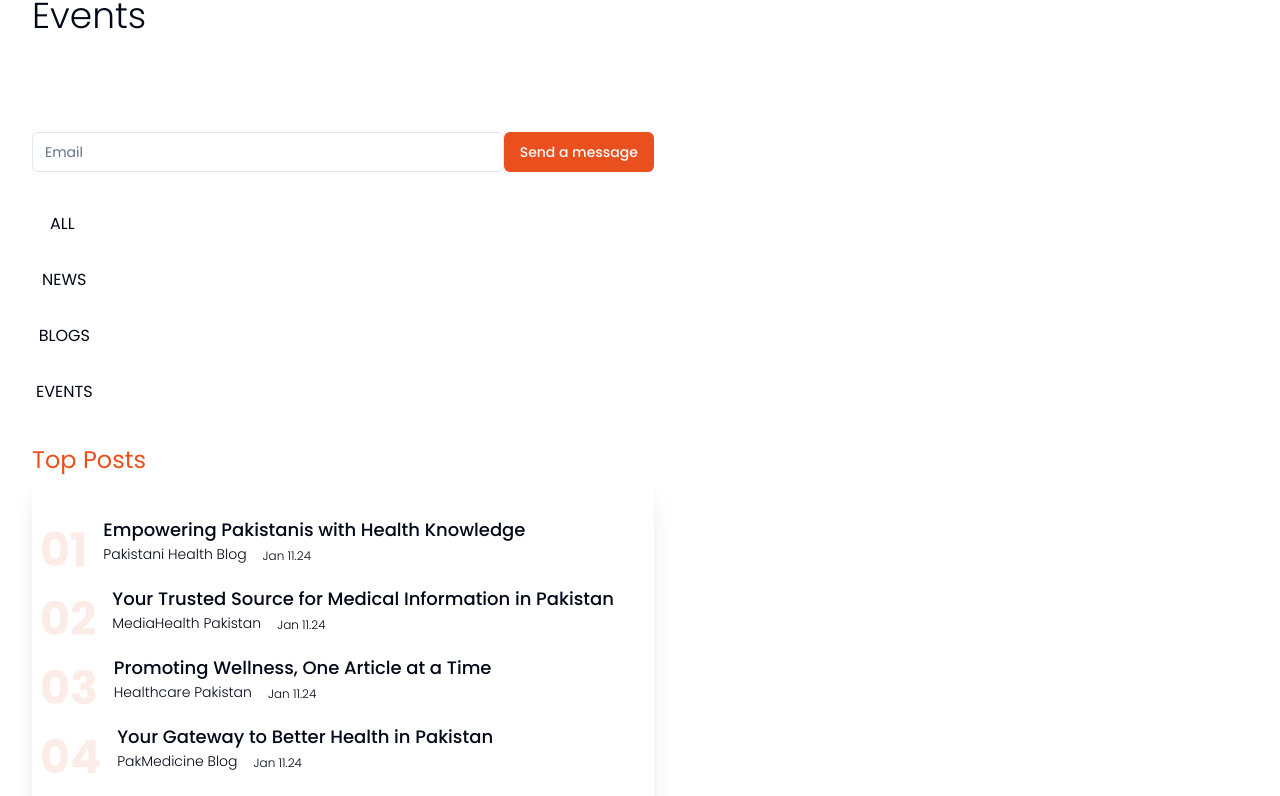
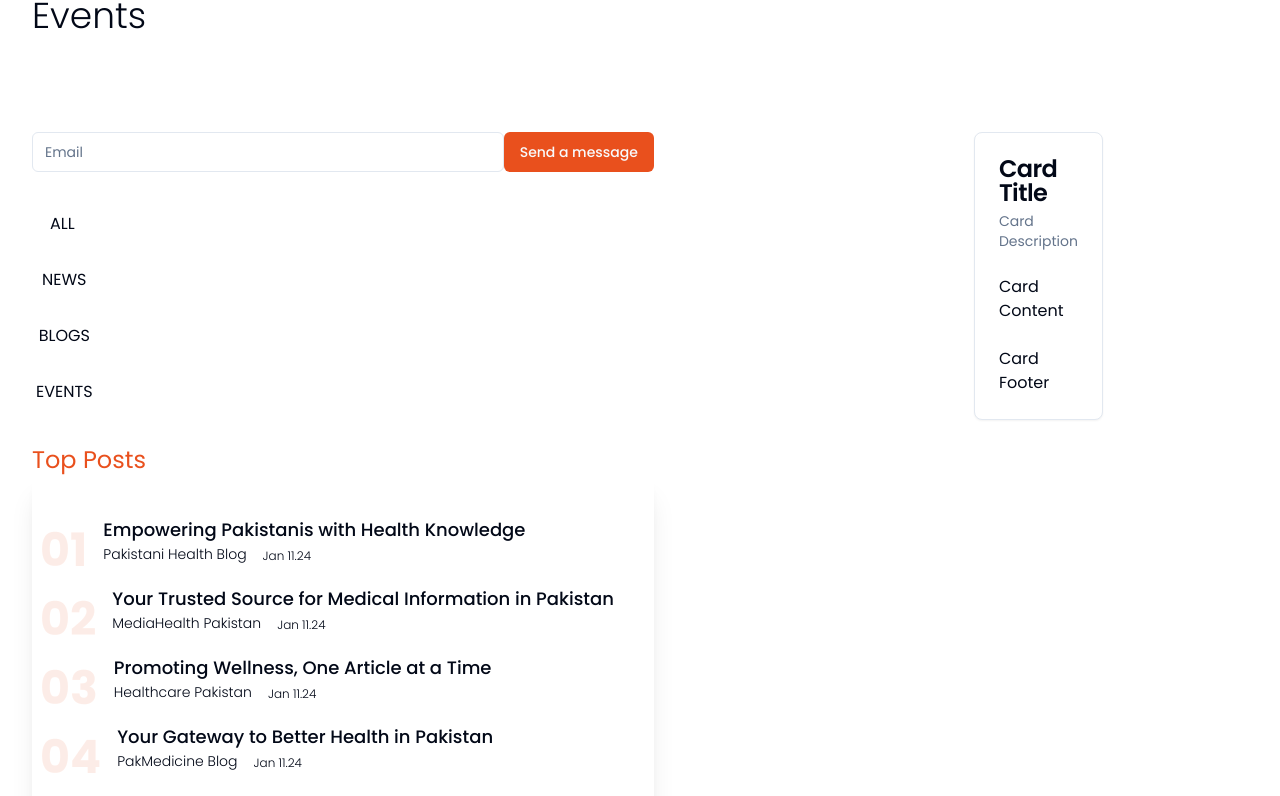
Before and after one commit to Sanjay1402/healthx, a Next.js app: page /blogs in a window 1280 px wide. Shown: the part 612-1408 px from the top of the page. Built offline with nearby package versions, Linux system fonts and the light colour scheme.

Commit message:
moving repo

```diff
--- a/src/app/blogs/page.jsx
+++ b/src/app/blogs/page.jsx
@@ -15,6 +15,15 @@
   NavigationMenuTrigger,
   NavigationMenuViewport,
 } from "@/components/ui/navigation-menu"
+
+import {
+  Card,
+  CardContent,
+  CardDescription,
+  CardFooter,
+  CardHeader,
+  CardTitle,
+} from "@/components/ui/card"
 
 
 let pages_text = {start:"Homepage", end:"Blogs"}
@@ -166,8 +175,21 @@
       </div>
 
 
-      <div className='container mx-auto'></div>
-      <div className='mx-80'></div>
+      <div className='grid grid-cols-2'></div>
+      <div className='mx-80'>
+      <Card>
+        <CardHeader>
+          <CardTitle>Card Title</CardTitle>
+          <CardDescription>Card Description</CardDescription>
+        </CardHeader>
+        <CardContent>
+          <p>Card Content</p>
+        </CardContent>
+        <CardFooter>
+          <p>Card Footer</p>
+        </CardFooter>
+      </Card>
+      </div>
     </div>
     <AppBanner />
 
```
